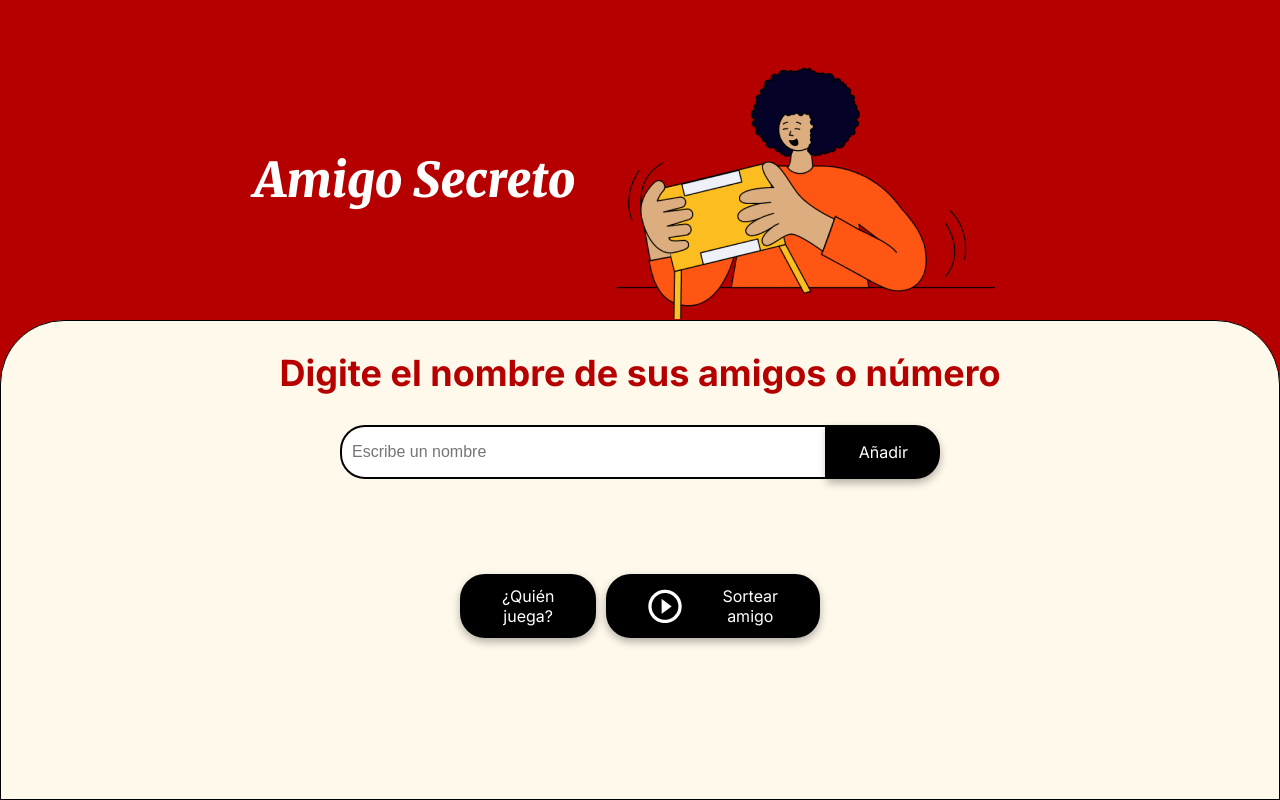
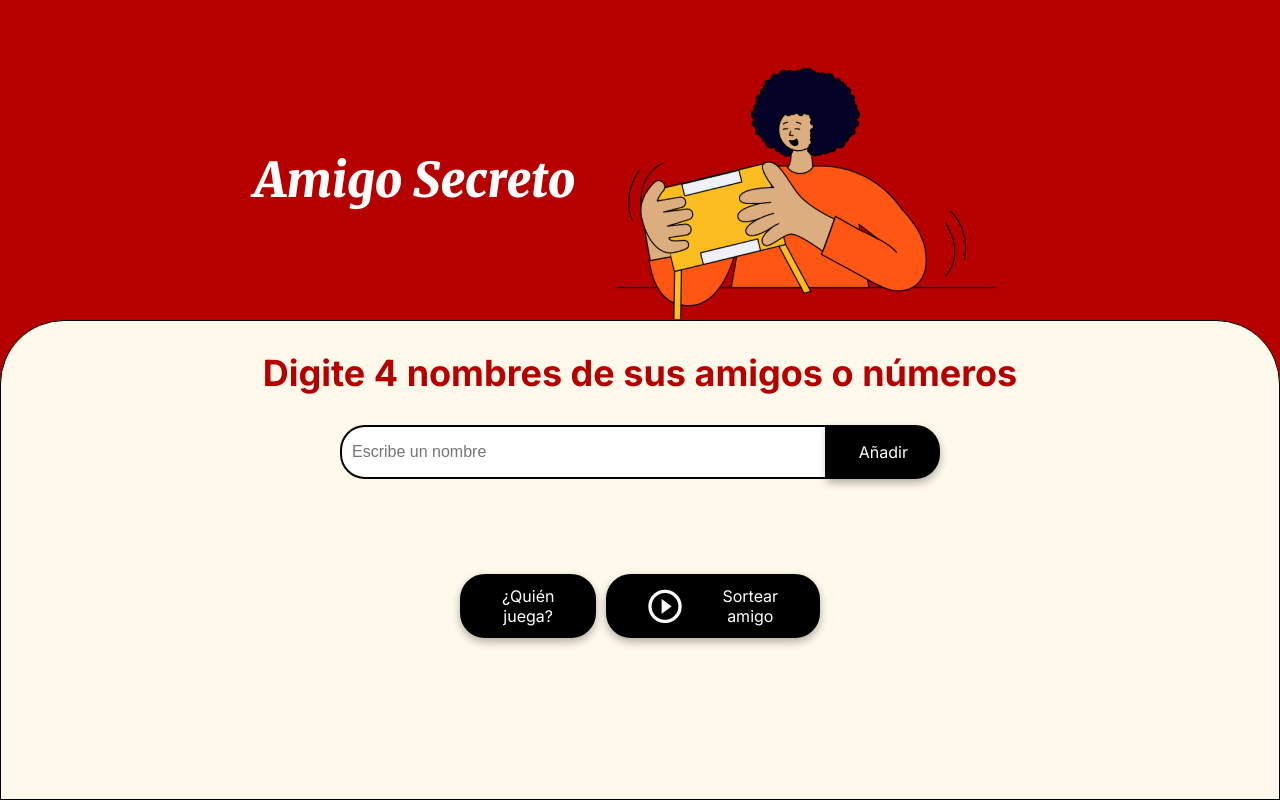
Before and after one commit to Estebanoxz/challengeCodigoFinal, a plain HTML site: page index.html in a window 1280 px wide. Drawn offline with Linux system fonts and the light colour scheme.

Commit message:
Update index.html

```diff
--- a/index.html
+++ b/index.html
@@ -18,7 +18,7 @@
         </header>
 
         <section class="input-section">
-            <h2 class="section-title">Digite el nombre de sus amigos o número</h2>
+            <h2 class="section-title">Digite 4 nombres de sus amigos o números</h2>
             <div class="input-wrapper">
                 <input type="text" id="amigo" class="input-name" placeholder="Escribe un nombre">
                 <button class="button-add"  id= "inputAmigo" onclick="agregarAmigo()" >Añadir</button>
```
